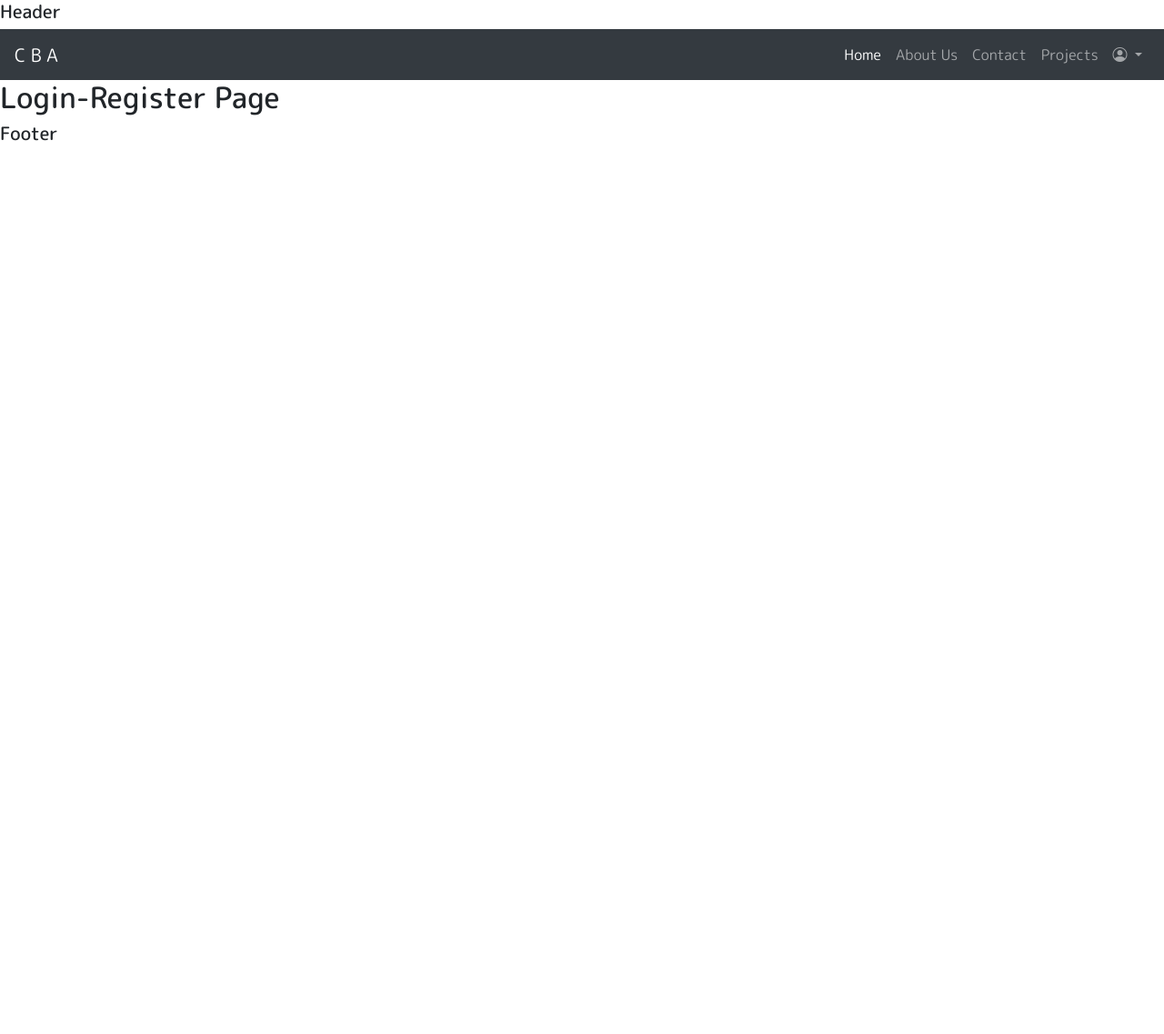
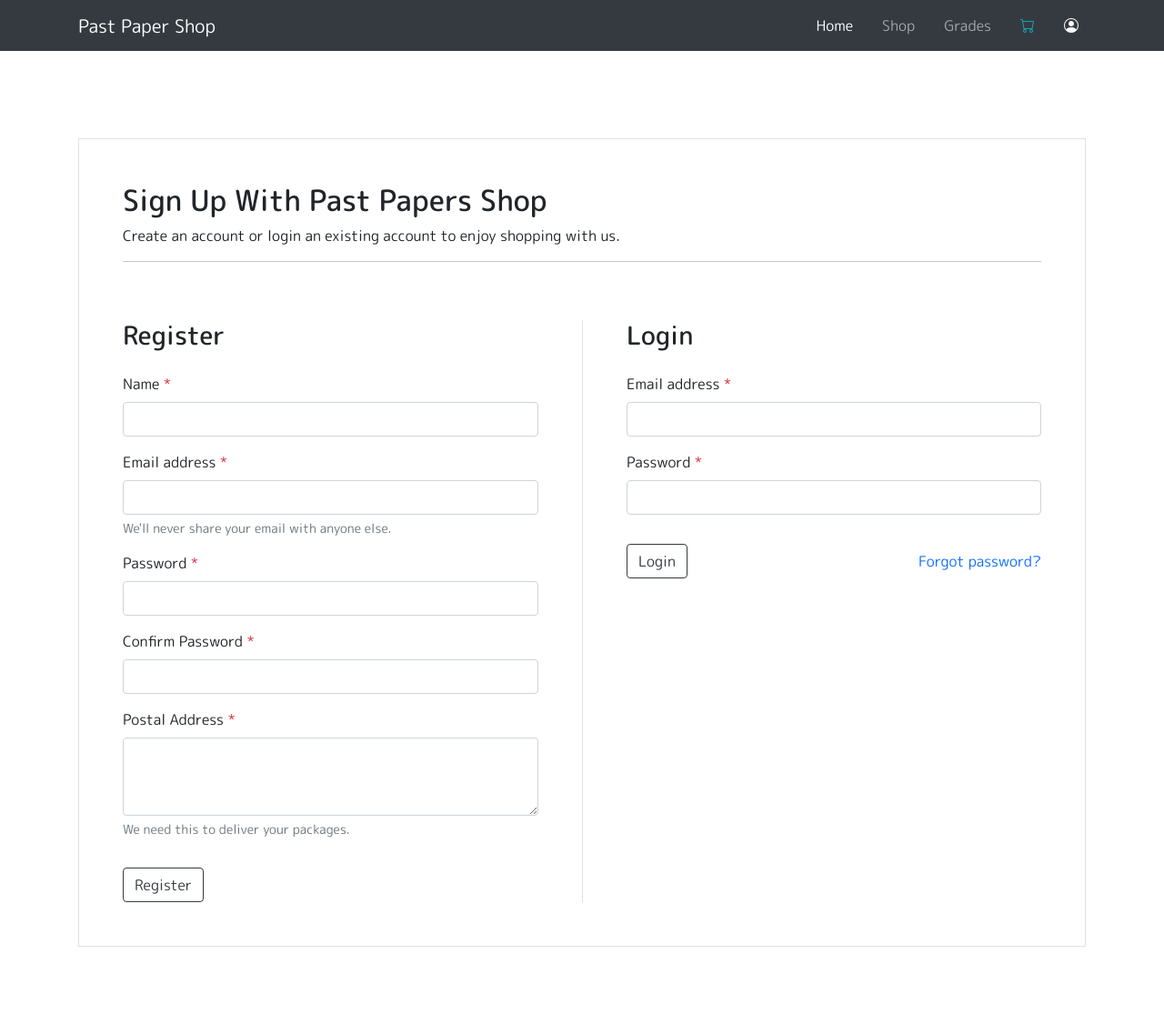
Before and after one commit to shakthisachintha/PHP-Shopping-Store, a PHP site: page /auth in a window 1280 px wide. Shown: the whole page at 91% size. Before the commit the page ends 155 px from the top, so only its background shows below. Run offline with PHP 8.4, Linux system fonts and the light colour scheme; some libraries are stand-ins or nearby versions.

Commit message:
frontend UI design

```diff
--- a/index.php
+++ b/index.php
@@ -1,3 +1,4 @@
 <?php
-require_once('./src/routes/Router.php')
+require_once(__DIR__.'/src/config.php');
+require_once(__DIR__.'/src/routes/Router.php')
 ?>
--- a/src/views/html_footer.php
+++ b/src/views/html_footer.php
@@ -1,4 +1,4 @@
-<h5>Footer</h5>
+</div>
 <script src="https://cdn.jsdelivr.net/npm/@popperjs/core@2.11.5/dist/umd/popper.min.js" integrity="sha384-Xe+8cL9oJa6tN/veChSP7q+mnSPaj5Bcu9mPX5F5xIGE0DVittaqT5lorf0EI7Vk" crossorigin="anonymous"></script>
 <script src="https://cdn.jsdelivr.net/npm/bootstrap@5.2.0/dist/js/bootstrap.min.js" integrity="sha384-ODmDIVzN+pFdexxHEHFBQH3/9/vQ9uori45z4JjnFsRydbmQbmL5t1tQ0culUzyK" crossorigin="anonymous"></script>
 </body>
--- a/src/views/html_header.php
+++ b/src/views/html_header.php
@@ -4,7 +4,7 @@
 <head>
   <meta charset="UTF-8">
   <meta name="viewport" content="width=device-width, initial-scale=1.0">
-  <title>Past Paper Store</title>
+  <title><?=isset($title)? "$title - " : "" ?>Past Paper Store</title>
   <link rel="stylesheet" href="https://stackpath.bootstrapcdn.com/bootstrap/5.0.0-alpha1/css/bootstrap.min.css" integrity="sha384-r4NyP46KrjDleawBgD5tp8Y7UzmLA05oM1iAEQ17CSuDqnUK2+k9luXQOfXJCJ4I" crossorigin="anonymous">
   <link rel="preconnect" href="https://fonts.googleapis.com">
   <link rel="preconnect" href="https://fonts.gstatic.com" crossorigin>
@@ -18,5 +18,5 @@
 </head>
 
 <body>
-  <h5>Header</h5>
   <?php include(__DIR__.'/html_navigation_bar.php') ?>
+  <div class="container pt-5 pb-5">
--- a/src/views/html_navigation_bar.php
+++ b/src/views/html_navigation_bar.php
@@ -1,34 +1,41 @@
 <nav class="navbar navbar-expand-lg navbar-dark bg-dark">
-    <div class="container-fluid">
-        <a class="navbar-brand ps-5 fs-1" href="#">C B A</a>
+    <div class="container">
+        <a class="navbar-brand ps-5 fs-1" href="#">Past Paper Shop</a>
         <button class="navbar-toggler" type="button" data-bs-toggle="collapse" data-bs-target="#navbarNav" aria-controls="navbarNav" aria-expanded="false" aria-label="Toggle navigation">
             <span class="navbar-toggler-icon"></span>
         </button>
         <div class="collapse navbar-collapse justify-content-end" id="navbarNav">
             <ul class="navbar-nav pe-5 fs-5">
-                <li class="nav-item pe-3">
+                <li class="nav-item pl-3">
                     <a class="nav-link active" aria-current="page" href="#">Home</a>
                 </li>
-                <li class="nav-item pe-3">
-                    <a class="nav-link" href="#">About Us</a>
+                <li class="nav-item pl-3">
+                    <a class="nav-link" href="#">Shop</a>
                 </li>
-                <li class="nav-item pe-3">
-                    <a class="nav-link" href="#">Contact</a>
+                <li class="nav-item pl-3">
+                    <a class="nav-link" href="#">Grades</a>
                 </li>
-                <li class="nav-item pe-3">
-                    <a class="nav-link">Projects</a>
-                </li>
-                <li class="nav-item dropdown">
-                    <a class="nav-link dropdown-toggle" href="#" role="button" data-bs-toggle="dropdown" aria-expanded="false">
-                        <i class="bi bi-person-circle"></i>
+                <li class="nav-item pl-3 dropdown">
+                    <a class="nav-link" href="#" role="button" data-bs-toggle="dropdown" aria-expanded="false">
+                    <i class="text-info bi bi-cart"></i>
                     </a>
                     <ul class="dropdown-menu">
-                        <li><a class="dropdown-item" href="#">Action</a></li>
-                        <li><a class="dropdown-item" href="#">Another action</a></li>
+                        <li><a class="dropdown-item disabled" href="#">Cart is empty!</a></li>
+                        <!-- <li><a class="dropdown-item" href="#"><i class="bi bi-box-arrow-in-right"></i> Login/Register</a></li> -->
+                    </ul>
+                </li>
+
+                <li class="nav-item pl-3 dropdown">
+                    <a class="nav-link" href="#" role="button" data-bs-toggle="dropdown" aria-expanded="false">
+                        <i class="text-light bi bi-person-circle"></i>
+                    </a>
+                    <ul class="dropdown-menu">
+                        <li><a class="dropdown-item" href="<?=build_route("auth")?>"><i class="bi bi-box-arrow-in-right"></i> Login/Register</a></li>
+                        <li><a class="dropdown-item" href="<?=build_route("user-account")?>"><i class="bi bi-person-lines-fill"></i> Account</a></li>
                         <li>
                             <hr class="dropdown-divider">
                         </li>
-                        <li><a class="dropdown-item" href="#">Something else here</a></li>
+                        <li><a class="dropdown-item" href="<?=build_route("logout")?>"><i class="bi bi-box-arrow-left"></i> Logout</a></li>
                     </ul>
                 </li>
             </ul>
--- a/src/views/pages/html_login_register.php
+++ b/src/views/pages/html_login_register.php
@@ -1 +1,60 @@
-<h2>Login-Register Page</h2>
+<div class="p-5 border mt-5 mb-5">
+    <div class="row">
+        <div class="col">
+            <h2>Sign Up With Past Papers Shop</h2>
+            <p>Create an account or login an existing account to enjoy shopping with us.</p>
+            <hr>
+        </div>
+    </div>
+    <div class="row mt-5">
+        <div class="col-lg-6 pr-5">
+            <h3>Register</h3>
+            <form class="mt-4" action="<?=build_route("register")?>" method="POST">
+                <div class="mb-3">
+                    <label for="registerName" class="form-label">Name <span class="text-danger">*</span></label>
+                    <input type="text" required minlength="5" class="form-control" id="registerName">
+                </div>
+                <div class="mb-3">
+                    <label for="registerEmail" class="form-label">Email address <span class="text-danger">*</span></label>
+                    <input type="email" class="form-control" id="registerEmail" aria-describedby="regEmailHelp">
+                    <div id="regEmailHelp" class="form-text">We'll never share your email with anyone else.</div>
+                </div>
+                <div class="mb-3">
+                    <label for="registerPasswordOne" class="form-label">Password <span class="text-danger">*</span></label>
+                    <input type="password" class="form-control" id="registerPasswordOne">
+                </div>
+                <div class="mb-3">
+                    <label for="registerPasswordTwo" class="form-label">Confirm Password <span class="text-danger">*</span></label>
+                    <input type="password" class="form-control" id="registerPasswordTwo">
+                </div>
+                <div class="mb-3">
+                    <label for="registerAddress" class="form-label">Postal Address <span class="text-danger">*</span></label>
+                    <textarea class="form-control" id="registerAddress" rows="3" aria-describedby="registerAddressHelp"></textarea>
+                    <div id="registerAddressHelp" class="form-text">We need this to deliver your packages.</div>
+                </div>
+                <button type="submit" class="mt-3 btn btn-outline-dark">Register</button>
+            </form>
+        </div>
+        <div class="col-lg-6 border-left pl-5">
+            <h3>Login</h3>
+            <form class="mt-4" action="<?=build_route("login")?>" method="POST">
+                <div class="mb-3">
+                    <label for="loginEmail" class="form-label">Email address <span class="text-danger">*</span></label>
+                    <input type="email" class="form-control" id="loginEmail">
+                </div>
+                <div class="mb-3">
+                    <label for="loginPassword" class="form-label">Password <span class="text-danger">*</span></label>
+                    <input type="password" class="form-control" id="loginPassword">
+                </div>
+                <div class="row align-items-center">
+                    <div class="col">
+                        <button type="submit" class="mt-3 btn btn-outline-dark">Login</button>
+                    </div>
+                    <div class="col text-right">
+                        <a href="<?=build_route("forgot-password")?>" class="mt-3 d-block text-primary" style="text-decoration: none">Forgot password?</a>
+                    </div>
+                </div>
+            </form>
+        </div>
+    </div>
+</div>
```
